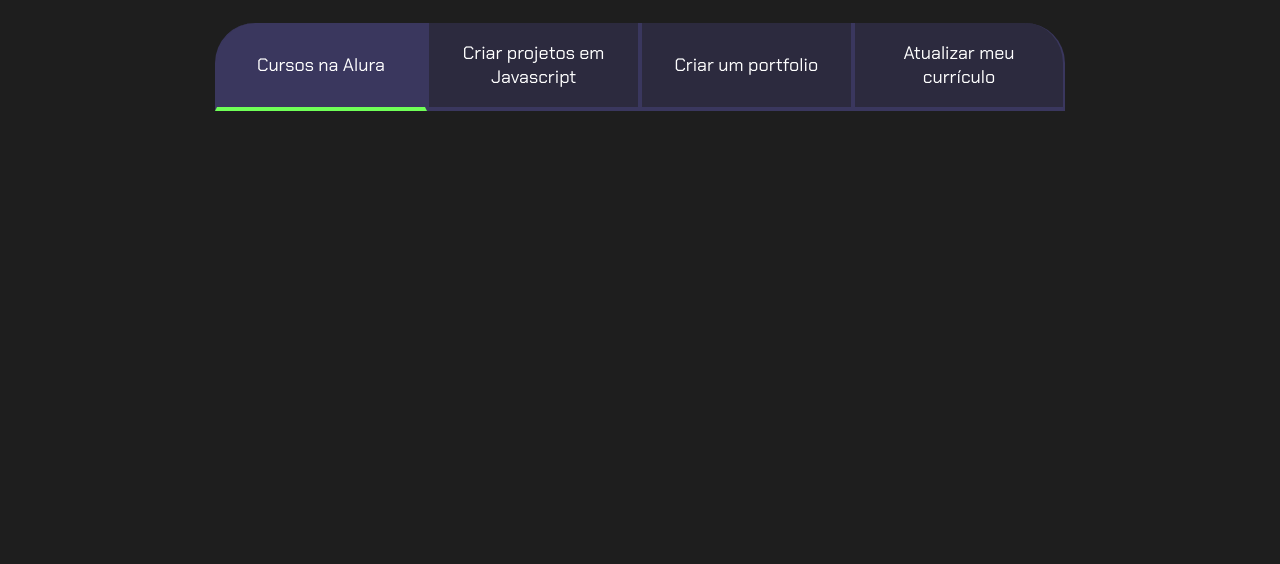
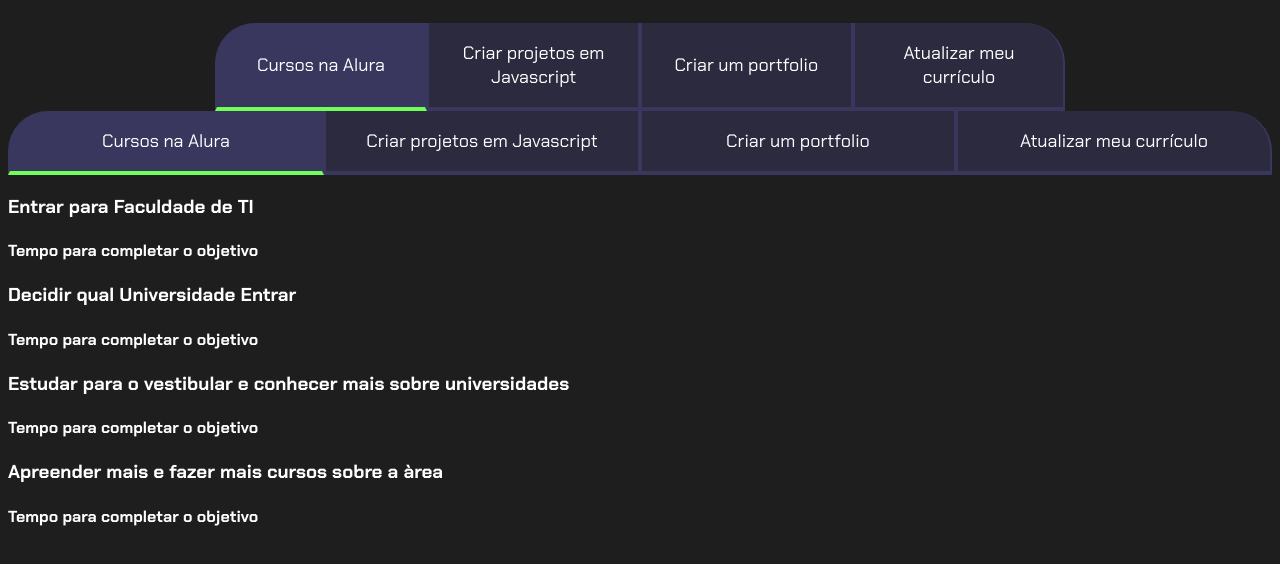
Before and after one commit to MatheusBR23/matheus-PJV-FIGMA, a plain HTML site: page index.html in a window 1280 px wide. Shown: the part 80-644 px from the top of the page. Drawn offline with Linux system fonts and the light colour scheme.

Commit message:
Atualizando projeto

```diff
--- a/index.html
+++ b/index.html
@@ -22,3 +22,44 @@
 </body>
 
 </html>
+
+<div class="conteudo">
+    <div class="botoes">
+      <button class="botao ativo">Cursos na Alura</button>
+      <button class="botao">Criar projetos em Javascript</button>
+      <button class="botao">Criar um portfolio</button>
+      <button class="botao">Atualizar meu currículo</button>
+    </div>
+    <div class="abas-textos">
+      <div class="aba-conteudo">
+        <h3 class="aba-conteudo-titulo-principal">Entrar para Faculdade de TI</h3>
+        <h4 class="aba-conteudo-titulo-secundario">
+          Tempo para completar o objetivo
+        </h4>
+      </div>
+      <div class="aba-conteudo">
+        <h3 class="aba-conteudo-titulo-principal">
+          Decidir qual Universidade Entrar
+        </h3>
+        <h4 class="aba-conteudo-titulo-secundario">
+          Tempo para completar o objetivo
+        </h4>
+      </div>
+      <div class="aba-conteudo">
+        <h3 class="aba-conteudo-titulo-principal">
+          Estudar para o vestibular e conhecer mais sobre universidades
+        </h3>
+        <h4 class="aba-conteudo-titulo-secundario">
+          Tempo para completar o objetivo
+        </h4>
+      </div>
+      <div class="aba-conteudo">
+        <h3 class="aba-conteudo-titulo-principal">
+          Apreender mais e fazer mais cursos sobre a àrea
+        </h3>
+        <h4 class="aba-conteudo-titulo-secundario">
+          Tempo para completar o objetivo
+        </h4>
+      </div>
+    </div>
+  </div>
```
